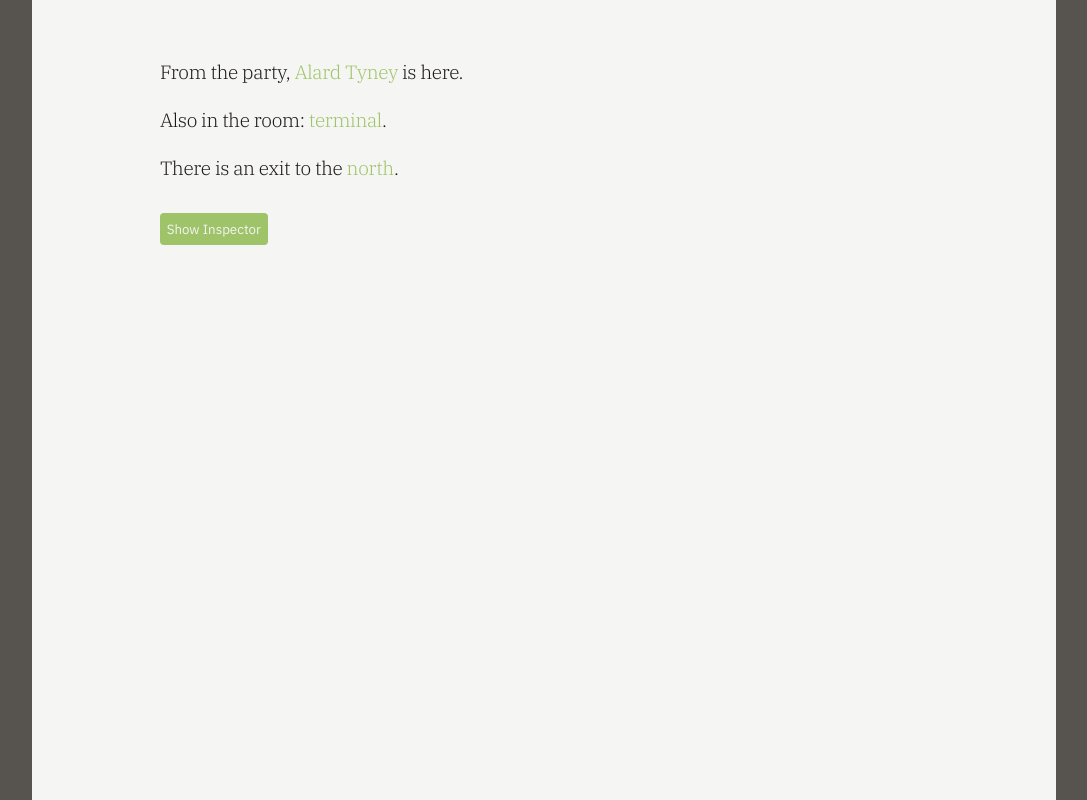
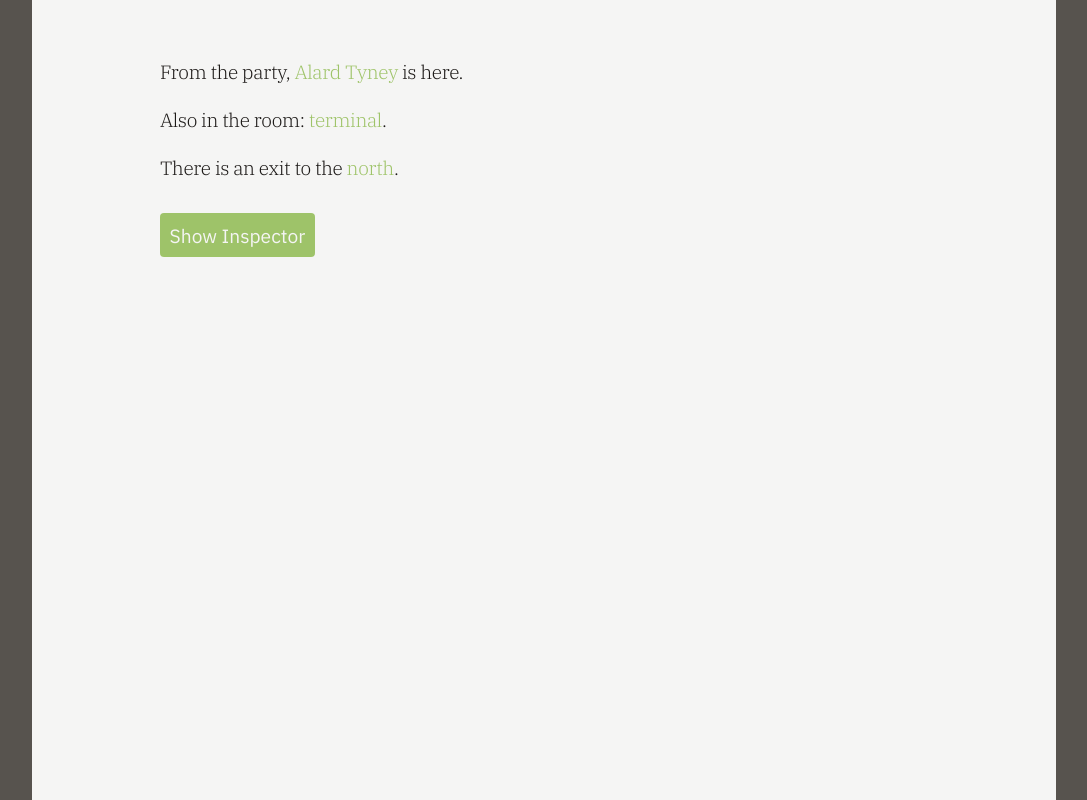
Before and after one commit to rjungemann/journeys, a React (Vite) app: page / in a window 1280 px wide. Shown: the whole page, without its empty margins (96-1183 px from the left). Built offline with nearby package versions, Linux system fonts and the light colour scheme.

Commit message:
Button font size

```diff
--- a/src/style.css
+++ b/src/style.css
@@ -50,6 +50,9 @@ body {
 }
 input {
   font-size: 1.2em;
+}
+input[type=submit], button {
+  font-size: 1.0em;
 }
 h1 {
   font-size: 2em;
```
